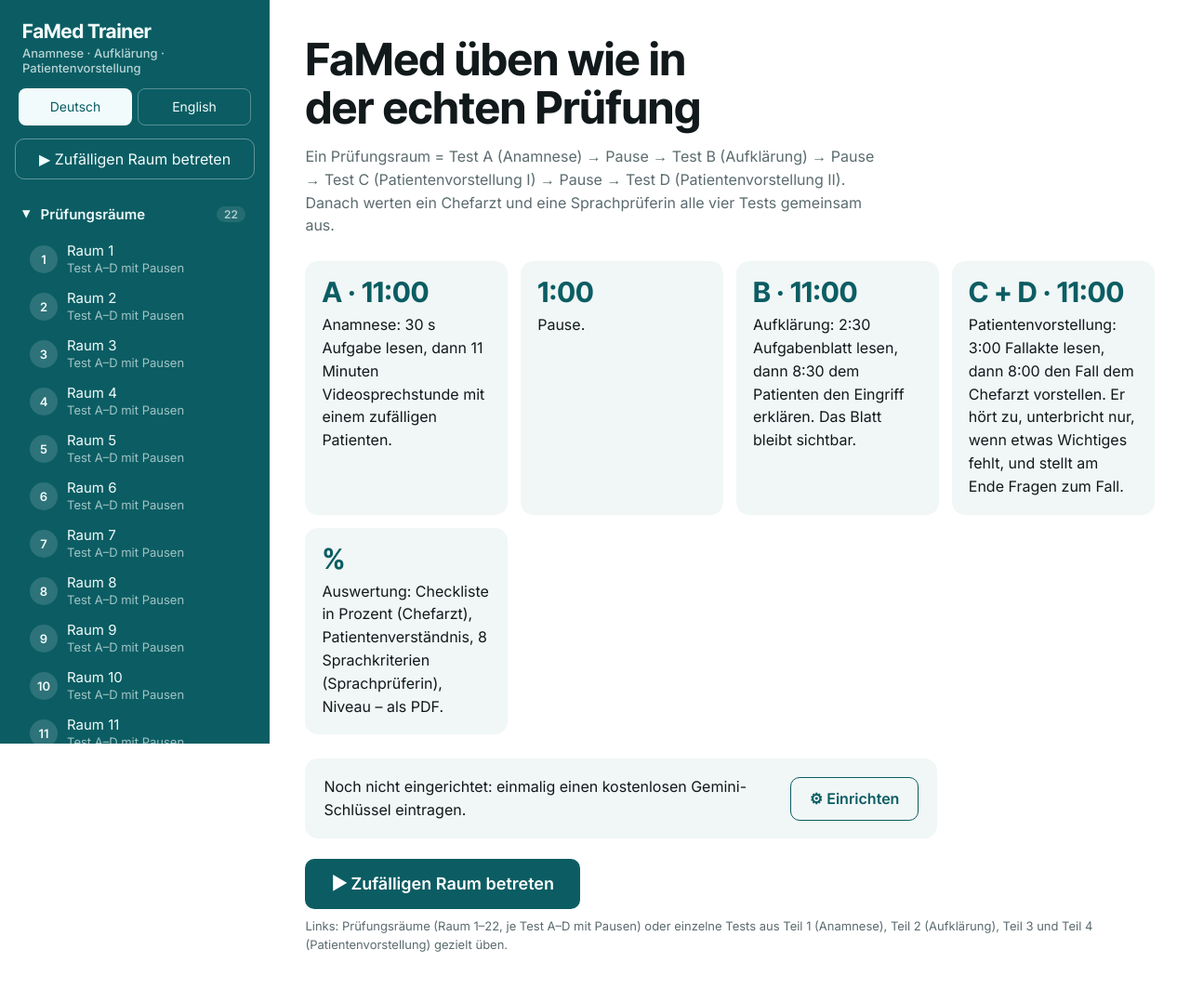
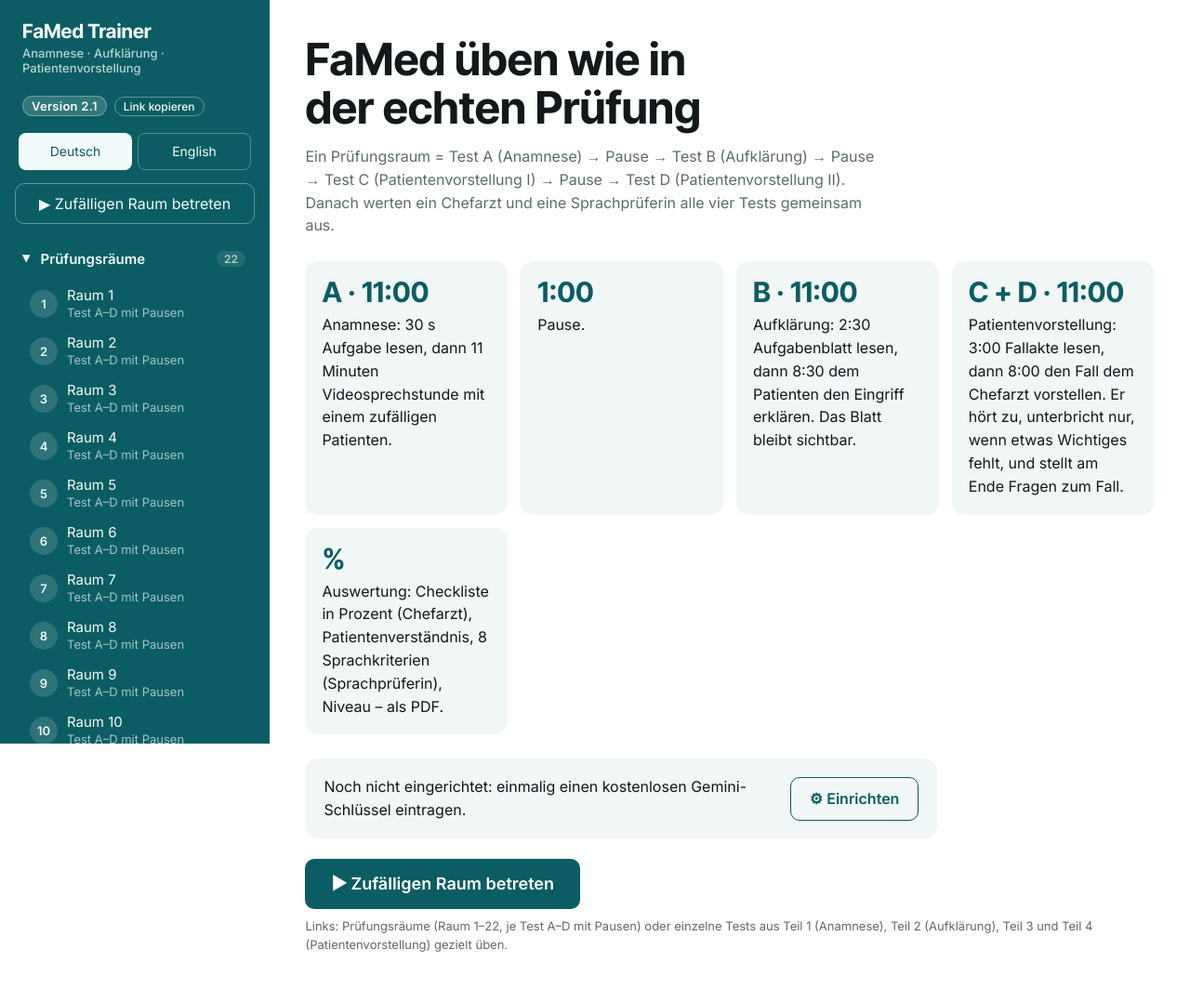
Before and after one commit to nadheesh-nj/famed-trainer, a plain HTML site: page index.html in a window 1280 px wide. Shown: the whole page at 93% size. Drawn offline with Linux system fonts and the light colour scheme.

Commit message:
Version number in the left panel (2.1) + 'Link kopieren' button with versioned share link
- APP_VERSION switched to a short number (2.1); badge under the title, also in settings
- Share link = site URL + ?v=<version>, so a shared link always loads that version fresh
- Update banner names the new and the current version; extra update check after 1 min

Co-Authored-By: Claude Opus 5.5 <noreply@anthropic.com>
Claude-Session: https://claude.ai/code/session_017GbrtZwxZPS6UgKYgdTLAN

```diff
--- a/index.html
+++ b/index.html
@@ -28,6 +28,10 @@ button:focus-visible,textarea:focus-visible,input:focus-visible,a:focus-visible{
 aside{background:var(--tealbg);color:var(--onteal);padding:22px 16px;display:flex;flex-direction:column;gap:14px;position:sticky;top:0;height:100vh;overflow-y:auto}
 .brand{font:700 21px/1.1 "Inter Tight",sans-serif;padding:0 8px}
 .brand small{display:block;font:500 13px Inter;opacity:.75;margin-top:4px}
+.ver{display:flex;align-items:center;gap:8px;flex-wrap:wrap;margin:8px 8px 4px;font:600 13px Inter}
+.ver b{background:rgba(255,255,255,.16);border:1px solid rgba(255,255,255,.3);padding:2px 9px;border-radius:12px;letter-spacing:.02em}
+.ver button{font:500 12px Inter;color:inherit;background:none;border:1px solid rgba(255,255,255,.35);border-radius:12px;padding:2px 9px;cursor:pointer}
+.ver button:hover{background:rgba(255,255,255,.12)}
 .sec{font-size:13px;opacity:.7;margin:10px 8px 2px}
 .tbtn{display:flex;align-items:center;gap:10px;width:100%;min-height:44px;padding:8px 10px;border:0;border-radius:10px;background:transparent;color:inherit;text-align:left}
 .tbtn:hover{background:rgba(255,255,255,.09)}.tbtn.on{background:rgba(255,255,255,.18)}
@@ -180,6 +184,7 @@ summary{cursor:pointer;font-weight:600;min-height:28px}
 <div class="app">
 <aside>
  <div class="brand">FaMed Trainer<small>Anamnese · Aufklärung · Patientenvorstellung</small></div>
+ <div class="ver" id="ver"></div>
  <div class="role lang" aria-label="Sprache / Language" style="margin:0"><button data-l="de">Deutsch</button><button data-l="en">English</button></div>
  <button class="rnd go" id="rand">▶ Test starten</button>
  <nav id="nav" aria-label="Fälle"></nav>
@@ -1378,6 +1383,7 @@ function nav(){
   $('#rand').textContent='▶ '+L('Zufälligen Raum betreten','Enter a random room');
   $('#gear').textContent='⚙ '+L('Einstellungen','Settings');
   $('.brand small').textContent=L('Anamnese · Aufklärung · Patientenvorstellung','History · Consent · Case presentation');
+  if(typeof renderVer==='function')try{renderVer()}catch(e){}
   document.documentElement.lang=lang;
 }
 $('#nav').addEventListener('click',e=>{const b=e.target.closest('.tbtn');if(!b)return;
@@ -2248,17 +2254,25 @@ function avatar(c){
 }
 
 /* ---------- new version available? (GitHub Pages caches the page up to 10 min) ---------- */
-const APP_VERSION='2026-11-24a';
+const APP_VERSION='2.1';
+const shareLink=()=>location.origin+location.pathname+'?v='+APP_VERSION;
+function renderVer(){
+  const e=document.getElementById('ver');if(!e)return;
+  e.innerHTML=`<b title="${L('Diese Version läuft gerade in Ihrem Browser','This version is running in your browser')}">Version ${APP_VERSION}</b><button id="vercp" title="${esc(shareLink())}">${L('Link kopieren','Copy link')}</button>`;
+  $('#vercp').onclick=async()=>{const l=shareLink();let ok=false;try{await navigator.clipboard.writeText(l);ok=true}catch(err){}
+    if(!ok)prompt(L('Link zum Teilen:','Link to share:'),l);else{const b=$('#vercp');b.textContent=L('✓ Kopiert','✓ Copied');setTimeout(()=>renderVer(),1600)}};
+}
+renderVer();
 async function checkUpdate(){
   try{
     const r=await fetch(location.pathname+'?v='+Date.now(),{cache:'no-store'});if(!r.ok)return;
     const m=(await r.text()).match(/APP_VERSION='([^']+)'/);
     if(!m||m[1]===APP_VERSION||document.getElementById('upd'))return;
-    document.body.insertAdjacentHTML('beforeend',`<div id="upd" style="position:fixed;left:50%;transform:translateX(-50%);bottom:16px;z-index:60;background:#0b5d63;color:#fff;padding:10px 14px;border-radius:12px;box-shadow:0 10px 30px rgba(0,0,0,.3);display:flex;gap:12px;align-items:center;font-size:15px">${L('Neue Version der Seite verfügbar.','A new version of the site is available.')}<button class="btn sm" style="margin:0;background:#fff;color:#0b5d63" id="updb">${L('Jetzt neu laden','Reload now')}</button></div>`);
+    document.body.insertAdjacentHTML('beforeend',`<div id="upd" style="position:fixed;left:50%;transform:translateX(-50%);bottom:16px;z-index:60;background:#0b5d63;color:#fff;padding:10px 14px;border-radius:12px;box-shadow:0 10px 30px rgba(0,0,0,.3);display:flex;gap:12px;align-items:center;font-size:15px">${L('Neue Version '+esc(m[1])+' verfügbar (Sie haben '+APP_VERSION+').','New version '+esc(m[1])+' available (you have '+APP_VERSION+').')}<button class="btn sm" style="margin:0;background:#fff;color:#0b5d63" id="updb">${L('Jetzt neu laden','Reload now')}</button></div>`);
     document.getElementById('updb').onclick=()=>{if(S&&S.view==='call'&&!confirm(L('Der laufende Test wird abgebrochen. Trotzdem neu laden?','The running test will be cancelled. Reload anyway?')))return;location.replace(location.pathname+'?v='+m[1])};
   }catch(e){}
 }
-setTimeout(checkUpdate,4000);setInterval(checkUpdate,5*60*1000);
+setTimeout(checkUpdate,4000);setTimeout(checkUpdate,60*1000);setInterval(checkUpdate,5*60*1000);
 nav();home();
 }
 </script>
```
